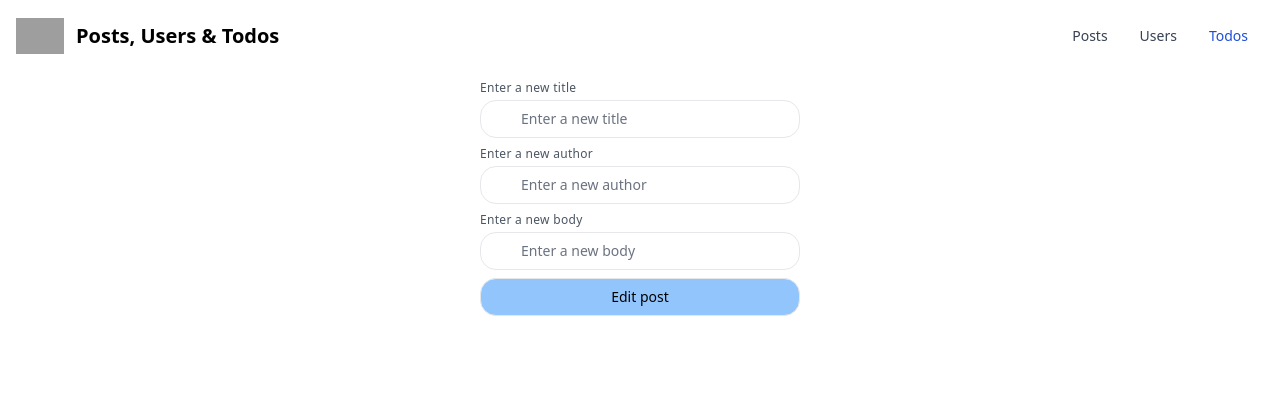
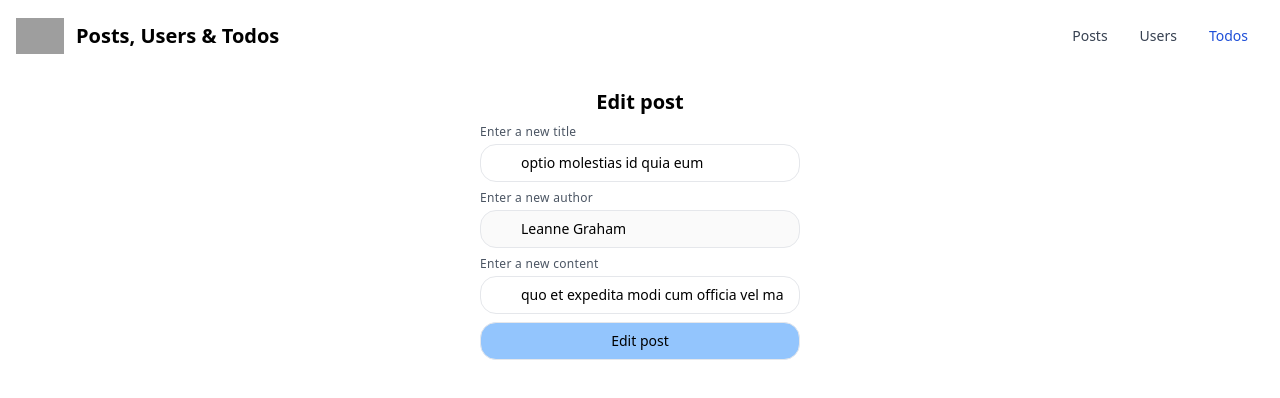
Before and after one commit to kboul/posts-users-todos-rtq, a React (Create React App) app: page /posts/10 in a window 1280 px wide. Shown: the top 398 px of the page. Built offline with nearby package versions, Linux system fonts and the light colour scheme; data requests are answered from the project's data file; grey boxes are pictures that could not be loaded.

Commit message:
Implement updatePost functionality

```diff
--- a/src/app/App.tsx
+++ b/src/app/App.tsx
@@ -16,7 +16,7 @@ export default function App() {
         <Routes>
           <Route path="/posts">
             <Route index element={<Posts />} />
-            <Route path=":postId" element={<Post />} />
+            <Route path=":postId" element={<Post use="Edit" />} />
           </Route>
           <Route path="/users" element={<Users />} />
           <Route path="/todos" element={<Todos />} />
--- a/src/app/services/posts.ts
+++ b/src/app/services/posts.ts
@@ -13,6 +13,9 @@ export const postsApi = api.injectEndpoints({
         ...result.map(({ id }) => ({ type: "Post", id } as const)),
         { type: "Post" as const, id: "LIST" }
       ]
+    }),
+    getPost: builder.query({
+      query: (id: number) => `posts/${id}`
     }),
     addPost: builder.mutation<Post, Partial<Post>>({
       query: (post: Post) => ({
@@ -42,6 +45,7 @@ export const postsApi = api.injectEndpoints({
 
 export const {
   useGetPostsQuery,
+  useGetPostQuery,
   useAddPostMutation,
   useUpdatePostMutation,
   useDeletePostMutation
--- a/src/components/Input.tsx
+++ b/src/components/Input.tsx
@@ -1,5 +1,3 @@
-import { ChangeEvent } from "react";
-
 const className = {
   label: "mb-1 text-xs tracking-wide text-gray-600",
   input:
@@ -8,11 +6,10 @@ const className = {
 
 interface InputProps {
   label: string;
-  onChange: (e: ChangeEvent<HTMLInputElement>) => void;
-  value: string;
+  [key: string]: any;
 }
 
-export default function Input({ label, onChange, value }: InputProps) {
+export default function Input({ label, ...otherProps }: InputProps) {
   return (
     <>
       <label htmlFor="new-item" className={className.label}>
@@ -20,9 +17,8 @@ export default function Input({ label, onChange, value }: InputProps) {
       </label>
       <input
         className={className.input}
-        onChange={onChange}
         placeholder={`Enter a new ${label}`}
-        value={value}
+        {...otherProps}
       />
     </>
   );
--- a/src/pages/Post.tsx
+++ b/src/pages/Post.tsx
@@ -1,25 +1,81 @@
+import { ChangeEvent, FormEvent, useEffect, useState } from "react";
+import { useSelector } from "react-redux";
 import { useParams } from "react-router-dom";
+import { useNavigate } from "react-router-dom";
 
 import { Button, Form, Input } from "../components";
+import { useGetPostQuery, useUpdatePostMutation } from "../app/services/posts";
+import { getUserName } from "../utils";
+import { selectAllUsers } from "./Users/usersSlice";
 
 const className = {
+  pageHeader: "flex justify-center font-bold text-xl mt-4",
   container: "flex justify-center",
   form: "w-3/12"
 };
 
-export default function Post() {
+interface PostProps {
+  use: string;
+}
+
+export default function Post({ use }: PostProps) {
   const { postId } = useParams();
+  const navigate = useNavigate();
+
   console.log(postId);
 
-  const handleSumbit = () => {};
+  const allUsers = useSelector(selectAllUsers);
+  const { data: post } = useGetPostQuery(Number(postId));
+  const [updatePost] = useUpdatePostMutation();
+
+  const [title, setTitle] = useState("");
+  const [body, setBody] = useState("");
+
+  useEffect(() => {
+    if (!post) return;
+    setTitle(post.title);
+    setBody(post.body);
+  }, [post]);
+
+  const handleSumbit = async (e: FormEvent<HTMLFormElement>) => {
+    e.preventDefault();
+
+    if (title && body) {
+      await updatePost({ id: Number(postId), title, body });
+      navigate("/posts");
+    }
+  };
+
+  if (post)
     return (
+      <>
+        <h1 className={className.pageHeader}>{use} post</h1>
         <div className={className.container}>
           <Form classname={className.form} onSubmit={handleSumbit}>
-        <Input label="title" onChange={() => {}} value="" />
-        <Input label="author" onChange={() => {}} value="" />
-        <Input label="body" onChange={() => {}} value="" />
-        <Button label="Edit post" />
+            <Input
+              label="title"
+              onChange={(e: ChangeEvent<HTMLInputElement>) =>
+                setTitle(e.target.value)
+              }
+              value={title}
+            />
+            <Input
+              disabled
+              label="author"
+              onChange={() => {}}
+              value={getUserName(allUsers, post.userId) ?? ""}
+            />
+            <Input
+              label="content"
+              onChange={(e: ChangeEvent<HTMLInputElement>) =>
+                setBody(e.target.value)
+              }
+              value={body}
+            />
+            <Button label={`${use} post`} />
           </Form>
         </div>
+      </>
     );
+  return null;
 }
--- a/src/pages/Posts/Posts.tsx
+++ b/src/pages/Posts/Posts.tsx
@@ -1,10 +1,8 @@
-import { useCallback } from "react";
 import { useSelector } from "react-redux";
 import { Link } from "react-router-dom";
 
 import { useGetPostsQuery } from "../../app/services/posts";
-import { formatDate, truncate } from "../../utils";
-import User from "../Users/model";
+import { formatDate, getUserName, truncate } from "../../utils";
 import { selectAllUsers } from "../Users/usersSlice";
 import Post from "./model";
 
@@ -29,12 +27,6 @@ export default function Posts() {
   } = useGetPostsQuery();
   const allUsers = useSelector(selectAllUsers);
 
-  const getUser = useCallback(
-    (userId: number) =>
-      allUsers?.find((user: User) => user.id === userId)?.name,
-    [allUsers]
-  );
-
   let content;
   if (isLoading) content = <p>Loading..</p>;
   if (isSuccess)
@@ -43,7 +35,11 @@ export default function Posts() {
         {posts?.map((post: Post) => (
           <div className={className.card} key={post.id}>
             <p className={className.title}>{truncate(post.title, 20)}</p>
-            <p className={className.author}>by {getUser(post.userId)}</p>
+            {allUsers && (
+              <p className={className.author}>
+                by {getUserName(allUsers, post.userId)}
+              </p>
+            )}
             <p className={className.body} title={post.body}>
               {truncate(post.body, 50)}
             </p>
--- a/src/utils.ts
+++ b/src/utils.ts
@@ -1,4 +1,6 @@
 import { parseISO, formatDistanceToNow } from "date-fns";
+
+import User from "./pages/Users/model";
 
 const truncate = (text: string, limit?: number): string => {
   const limitation = limit ?? 110;
@@ -17,4 +19,12 @@ const formatDate = (timestamp: string): string => {
   return timeAgo;
 };
 
-export { formatDate, truncate };
+const getUserName = (
+  allUsers: User[] | undefined,
+  userId: number
+): string | undefined => {
+  if (!allUsers) return "";
+  return allUsers?.find((user: User) => user.id === userId)?.name;
+};
+
+export { formatDate, getUserName, truncate };
```
Lines whose indentation alone changed are shown as unchanged.
